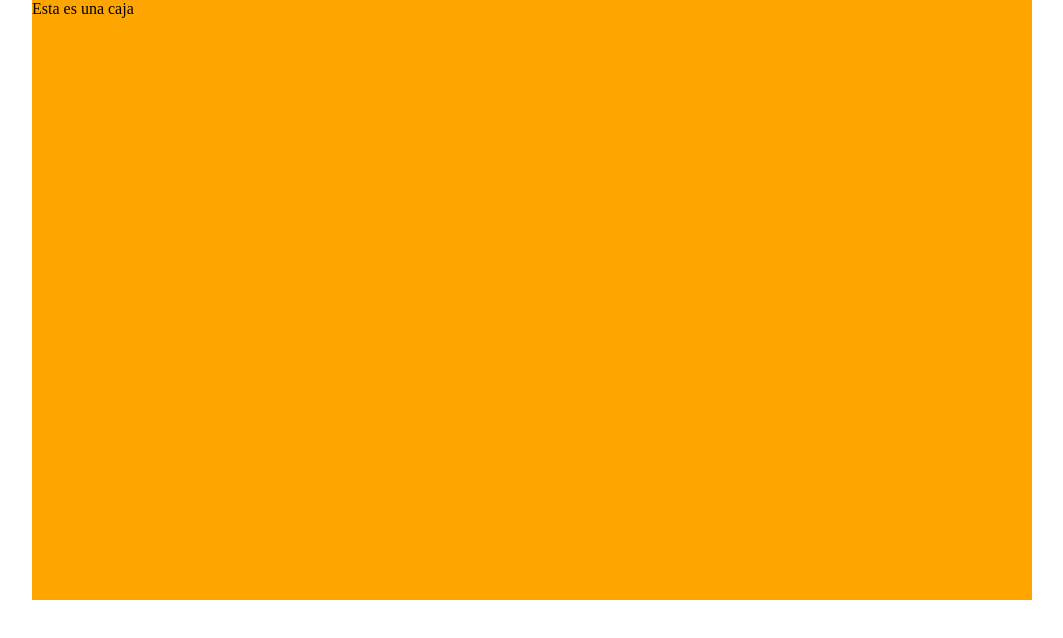
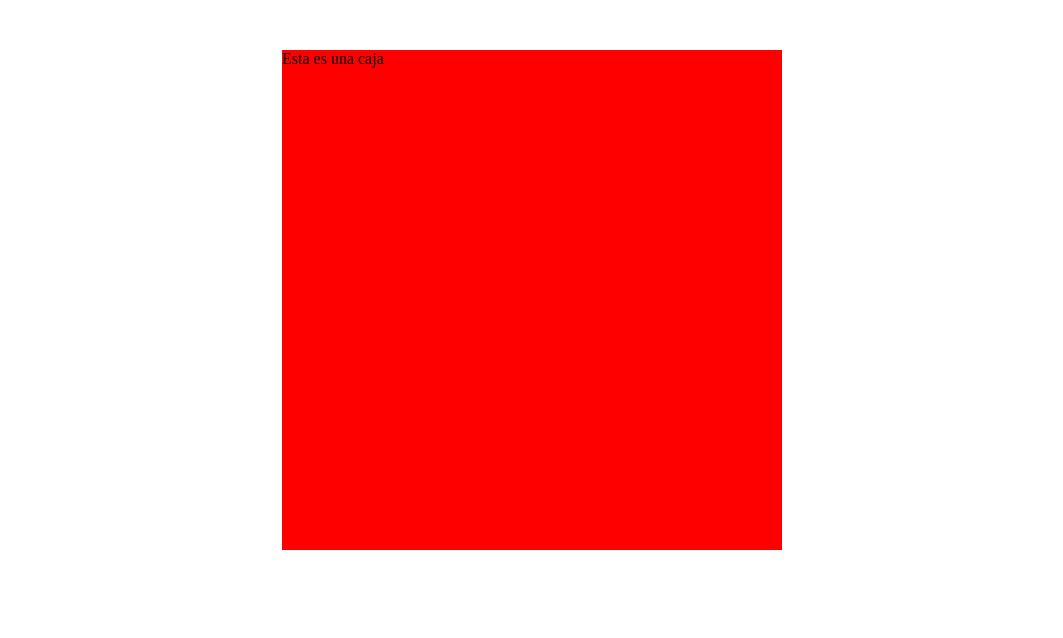
Before and after one commit to YagoTG/atomicBlog, a plain HTML site: page index.html in a window 1280 px wide. Shown: the whole page, without its empty margins (108-1171 px from the left). Drawn offline with Linux system fonts and the light colour scheme.

Commit message:
modelamos la caja

```diff
--- a/estilos.css
+++ b/estilos.css
@@ -7,10 +7,21 @@
 
 .conteiner
 {
+  position:relative;
   width: 95%;
   max-width:1000px;
   margin:auto;
   height:600px;
 
-  background-color:orange;
 }
+
+.modulo_caja
+{
+  position:absolute;
+  width:500px;
+  height:500px;
+  background-color:red;
+
+  top:50px;
+  left:250px;
+}
```
